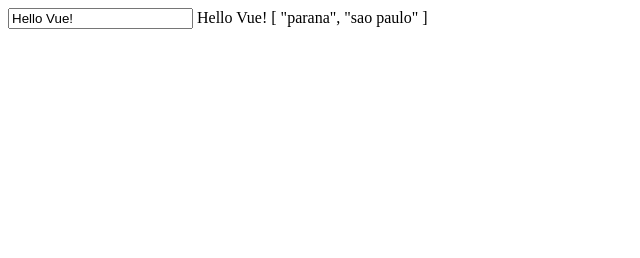
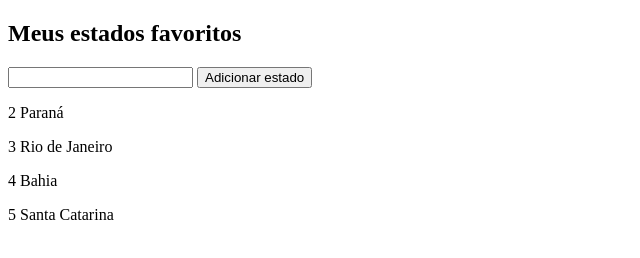
Before and after one commit to Rafaomrs/DB1Start_FrontEnd_VueJS, a plain HTML site: page index.html in a window 1280 px wide. Shown: the whole page, without its empty margins (0-640 px from the left). Drawn offline with nearby package versions, Linux system fonts and the light colour scheme.

Commit message:
Exercicio adicionando estado na lista

```diff
--- /dev/null
+++ b/data-server.json
@@ -0,0 +1 @@
+[{"id":2,"nome":"Paraná"},{"id":3,"nome":"Rio de Janeiro"},{"id":4,"nome":"Bahia"},{"id":5,"nome":"Santa Catarina"}]
--- a/index.html
+++ b/index.html
@@ -8,13 +8,21 @@
 </head>
 <body>
     <div id="app">
-        <input type="text" :value="message" @input="changeInputValue">
-         {{ message }}
-         {{ states }}
+        <section>
+            <header>
+                <h1>{{title}}</h1>
+            </header>
+            <div>
+                <input type="text" :value="stateName" @input="setNewState"/>
+                <button @click="addState">Adicionar estado</button>
+                <div v-for="item in states">
+                        <p>{{item.id}} {{item.nome}}</p>
+                </div>
+            </div>
+        </section>
+
     </div>
-
     <script src="https://cdn.jsdelivr.net/npm/vue/dist/vue.js"></script>
     <script src="index.js"></script>
-
 </body>
 </html>
--- a/index.js
+++ b/index.js
@@ -1,9 +1,15 @@
 var app = new Vue({
     el: '#app',
     data: {
-      message: 'Hello Vue!',
-      aula: 'FRONT END COM VUEJS',
-      states: []
+        title: 'Meus estados favoritos',
+        message: 'Hello Vue!',
+        aula: 'FRONT END COM VUEJS',
+        stateName: '',
+        states: [{"id":2,"nome":"Paraná"}
+            ,{"id":3,"nome":"Rio de Janeiro"}
+            ,{"id":4,"nome":"Bahia"}
+            ,{"id":5,"nome":"Santa Catarina"}]
+
     },
     methods: {
         changeInputValue(event){
@@ -11,7 +17,17 @@ var app = new Vue({
             this.message = event.target.value;
         },
         getStates(){
-            this.states = ['parana', 'sao paulo']
+            //this.states = ['parana', 'sao paulo']
+        },
+        setNewState(event){
+            this.stateName = event.target.value;
+        },
+        addState(){
+            const id = this.states.length;
+            this.states.push({
+                id: id,
+                nome: this.stateName
+            });
         }
     },
     created(){
```
